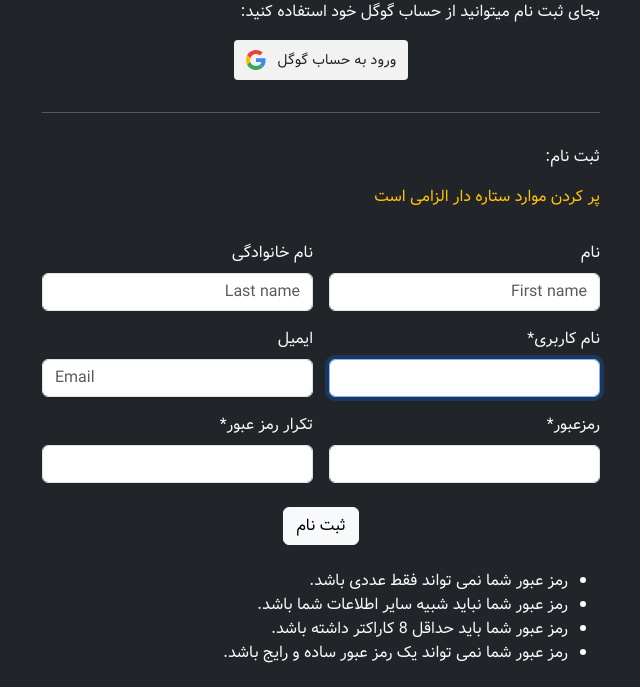
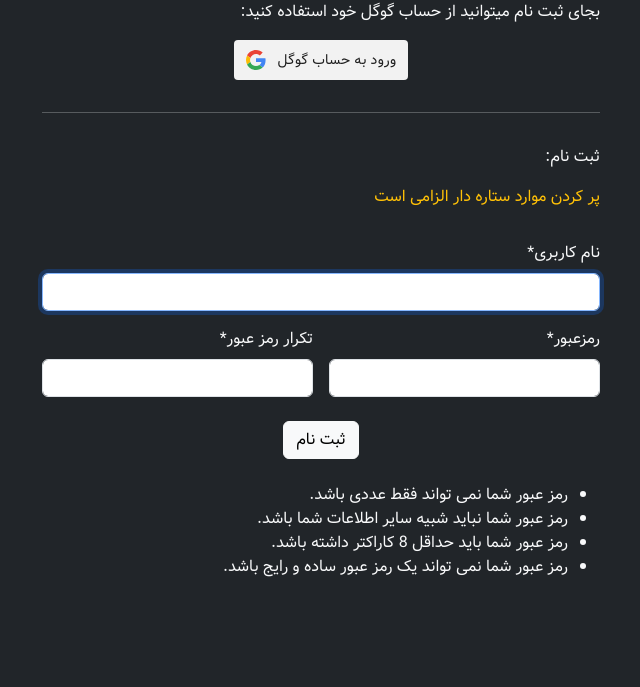
Before and after one commit to bardianz/blackcut-django, a Django app: page /account/register/ in a window 1280 px wide. Shown: the part 113-800 px from the top of the page, without its empty margins (319-959 px from the left). Run offline with Django 5.2, Linux system fonts and the light colour scheme.

Commit message:
fix register view

```diff
--- a/account/forms.py
+++ b/account/forms.py
@@ -5,4 +5,4 @@ from django.contrib.auth.forms import UserCreationForm
 class RegisterForm(UserCreationForm):
    class Meta:
       model = User
-      fields = ( 'username', 'password1', 'password2', 'email')
+      fields = ( 'username', 'password1', 'password2')
--- a/account/templates/account/register.html
+++ b/account/templates/account/register.html
@@ -61,31 +61,29 @@
     ثبت نام:
 </p>
 
-            <form method="post" class="row g-3" dir="rtl">
+
+
+                <form method="post" class="row g-3" dir="rtl">
                 {% csrf_token %}
                 <div class="col-md-12">
                     <p class="text-warning">پر کردن موارد ستاره دار الزامی است</p>
                 </div>
 
-                <div class="col-md-6">
-                    <label for="inputFirstName" class="form-label">نام</label>
-                    <input type="text" class="form-control" name="first_name" id="inputFirstName"
-                        placeholder="First name" aria-label="First name">
-                </div>
-                <div class="col-md-6">
-                    <label for="last_name" class="form-label">نام خانوادگی</label>
-                    <input type="text" class="form-control text-dark" name="last_name" id="last_name"
-                        placeholder="Last name" aria-label="Last name">
-                </div>
-                <div class="col-md-6">
+{#                <div class="col-md-6">#}
+{#                    <label for="inputFirstName" class="form-label">نام</label>#}
+{#                    <input type="text" class="form-control" name="first_name" id="inputFirstName"#}
+{#                        placeholder="First name" aria-label="First name">#}
+{#                </div>#}
+{#                <div class="col-md-6">#}
+{#                    <label for="last_name" class="form-label">نام خانوادگی</label>#}
+{#                    <input type="text" class="form-control text-dark" name="last_name" id="last_name"#}
+{#                        placeholder="Last name" aria-label="Last name">#}
+{#                </div>#}
+                <div class="col-md-12">
                     <label for="username" class="form-label">نام کاربری*</label>
                     <input type="text" class="form-control text-dark" dir="ltr" name="username" maxlength="150"
                         autocapitalize="none" autocomplete="username" autofocus="" required=""
                         aria-describedby="id_username_helptext" id="id_username" required>
-                </div>
-                <div class="col-md-6">
-                    <label for="inputEmail1" class="form-label">ایمیل</label>
-                    <input type="email" class="form-control text-dark" id="inputEmail1" dir="ltr" placeholder="Email">
                 </div>
 
 
--- a/account/views.py
+++ b/account/views.py
@@ -55,7 +55,7 @@ def register_view(request):
         form = RegisterForm(request.POST)
         if form.is_valid():
             user = form.save()
-            login(request, user)
+            login(request, user,backend='django.contrib.auth.backends.ModelBackend')
             return redirect("account:dashboard")
         else:
             messages.error(request, "لطفا با اطلاعات درستی فرم ثبت نام را پر کنید!")
--- a/core/settings.py
+++ b/core/settings.py
@@ -231,7 +231,4 @@ DEFAULT_AUTO_FIELD = "django.db.models.BigAutoField"
 
 LOGIN_REDIRECT_URL = "account:dashboard"
 LOGOUT_REDIRECT_URL = "account:login"
-
-
 LOGIN_URL = "account:login"
-LOGIN_REDIRECT_URL = "account:dashboard"
```
